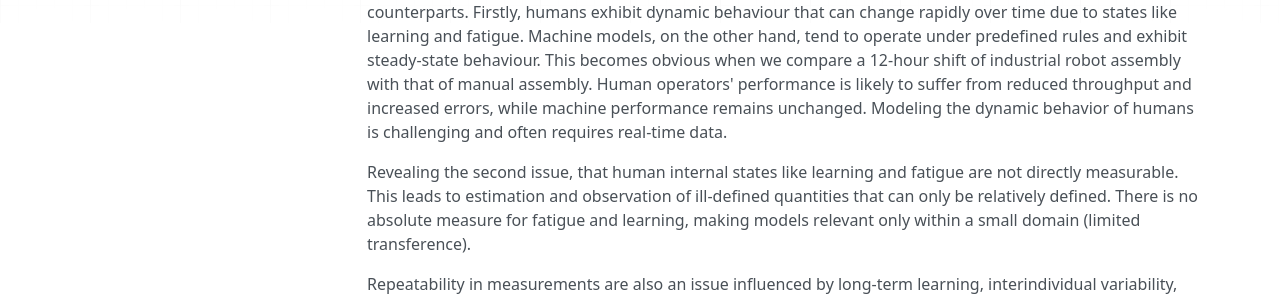
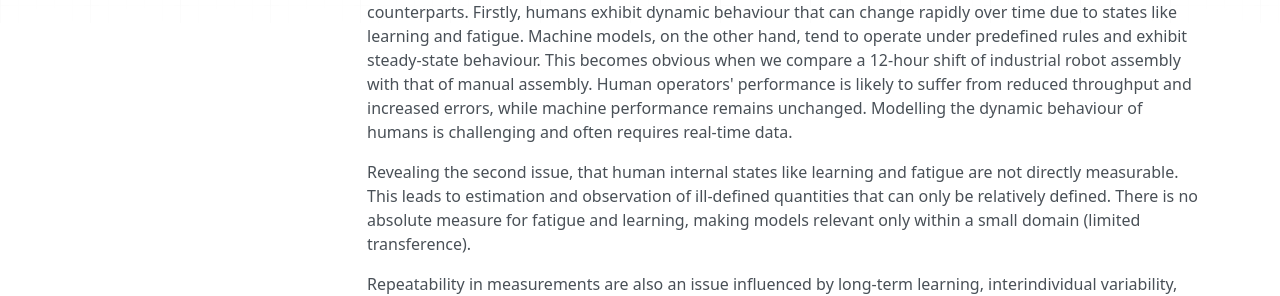
Before and after one commit to Steedalion/Blog, an MkDocs documentation site: the page built from docs/measuring-humans.md, in a window 1280 px wide and 900 px high, scrolled down 726 px. Shown: the part 283-579 px from the top of the window. Built offline with MkDocs 1.6.1, drawn with Linux system fonts in a browser that asks for light colours; nearby versions of some CDN libraries; some of the changed text lies outside the part shown.

Commit message:
minor changes.

```diff
--- a/docs/measuring-humans.md
+++ b/docs/measuring-humans.md
@@ -14,7 +14,7 @@
 
 Another, not totally independent issue, is the challenge of modeling human behaviour and performance. Humans are inherently complex to model, and more complex models require more data, recursively indicating the feedback loop of challenges between human data and practical application.
 
-The complexity of human models is caused by a few characteristics best juxtaposed with their machine counterparts. Firstly, humans exhibit dynamic behaviour that can change rapidly over time due to states like learning and fatigue. Machine models, on the other hand, tend to operate under predefined rules and exhibit steady-state behaviour. This becomes obvious when we compare a 12-hour shift of industrial robot assembly with that of manual assembly. Human operators' performance is likely to suffer from reduced throughput and increased errors, while machine performance remains unchanged. Modeling the dynamic behavior of humans is challenging and often requires real-time data.
+The complexity of human models is caused by a few characteristics best juxtaposed with their machine counterparts. Firstly, humans exhibit dynamic behaviour that can change rapidly over time due to states like learning and fatigue. Machine models, on the other hand, tend to operate under predefined rules and exhibit steady-state behaviour. This becomes obvious when we compare a 12-hour shift of industrial robot assembly with that of manual assembly. Human operators' performance is likely to suffer from reduced throughput and increased errors, while machine performance remains unchanged. Modelling the dynamic behaviour of humans is challenging and often requires real-time data.
 
 Revealing the second issue, that human internal states like learning and fatigue are not directly measurable. This leads to estimation and observation of ill-defined quantities that can only be relatively defined. There is no absolute measure for fatigue and learning, making models relevant only within a small domain (limited transference).
 
```
